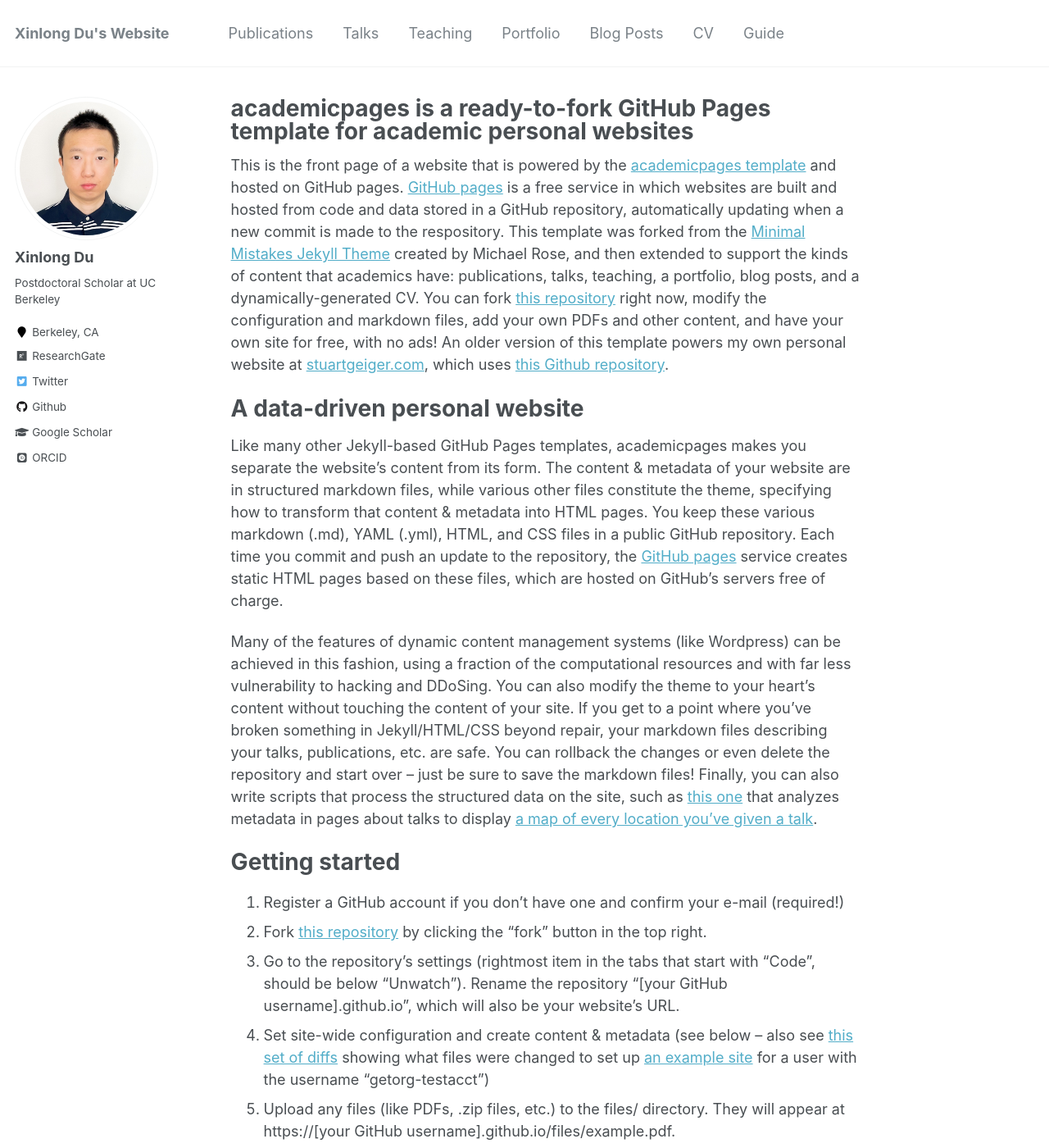
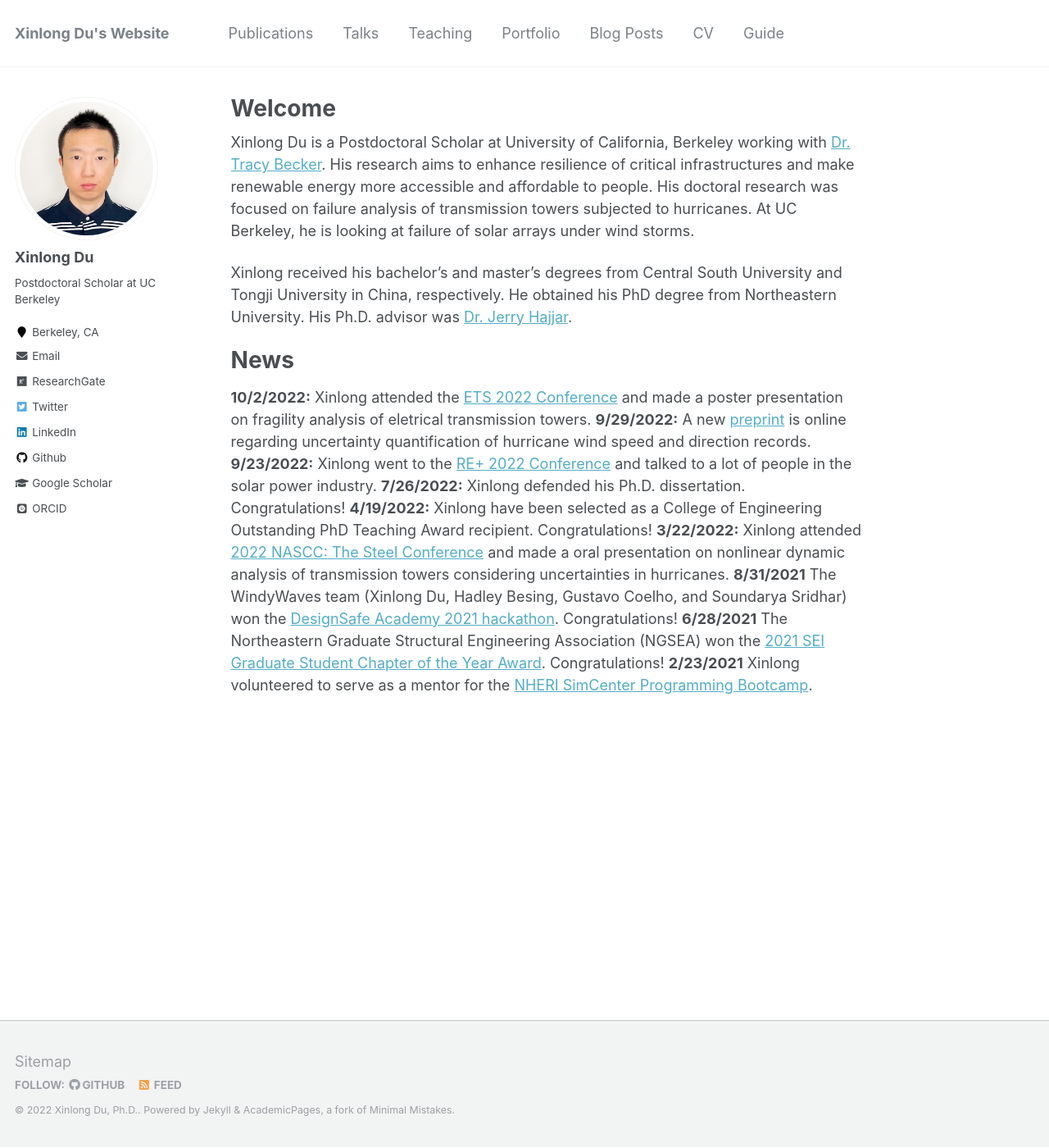
Before and after one commit to xinlong-du/xinlong-du.github.io, a Jekyll site: the page built from _pages/about.md, in a window 1280 px wide and 1400 px high. Shown: the whole window at 82% size. Built offline with Jekyll 4.4.1, drawn with Linux system fonts in a browser that asks for light colours; some web fonts are replaced; some of the changed text lies outside the part shown.

Commit message:
Update profile and the first page

```diff
--- a/_config.yml
+++ b/_config.yml
@@ -9,7 +9,7 @@
 locale                   : "en-US"
 title                    : "Xinlong Du's Website"
 title_separator          : "-"
-name                     : &name "Xinlong Du"
+name                     : &name "Xinlong Du, Ph.D."
 description              : &description "personal description"
 url                      : https://xinlong-du.github.io # the base hostname & protocol for your site e.g. "https://mmistakes.github.io"
 baseurl                  : "" # the subpath of your site, e.g. "/blog"
@@ -81,14 +81,14 @@ analytics:
 # Site Author
 author:
   name             : "Xinlong Du"
-  avatar           : "xinlong.jpg"
+  avatar           : "Xinlong.jpg"
   bio              : "Postdoctoral Scholar at UC Berkeley"
   location         : "Berkeley, CA"
   employer         :
   pubmed           :
   googlescholar    : "https://scholar.google.com/citations?user=n6vCHHMAAAAJ&hl=en"
-  email            :
-  researchgate     :  "https://www.researchgate.net/profile/Xinlong-Du-2"
+  email            : "xinlongdu@berkeley.edu"
+  researchgate     : "https://www.researchgate.net/profile/Xinlong-Du-2"
   uri              :
   bitbucket        :
   codepen          :
@@ -102,7 +102,7 @@ author:
   instagram        :
   impactstory      : #"https://profiles.impactstory.org/u/xxxx-xxxx-xxxx-xxxx"
   lastfm           :
-  linkedin         :
+  linkedin         : "https://www.linkedin.com/in/xinlong-du-a567b1208/"
   orcid            : "http://orcid.org/0000-0001-8928-3630"
   pinterest        :
   soundcloud       :
--- a/_pages/about.md
+++ b/_pages/about.md
@@ -1,6 +1,6 @@
 ---
 permalink: /
-title: "academicpages is a ready-to-fork GitHub Pages template for academic personal websites"
+title: "Welcome"
 excerpt: "About me"
 author_profile: true
 redirect_from:
@@ -8,43 +8,18 @@ redirect_from:
   - /about.html
 ---
 
-This is the front page of a website that is powered by the [academicpages template](https://github.com/academicpages/academicpages.github.io) and hosted on GitHub pages. [GitHub pages](https://pages.github.com) is a free service in which websites are built and hosted from code and data stored in a GitHub repository, automatically updating when a new commit is made to the respository. This template was forked from the [Minimal Mistakes Jekyll Theme](https://mmistakes.github.io/minimal-mistakes/) created by Michael Rose, and then extended to support the kinds of content that academics have: publications, talks, teaching, a portfolio, blog posts, and a dynamically-generated CV. You can fork [this repository](https://github.com/academicpages/academicpages.github.io) right now, modify the configuration and markdown files, add your own PDFs and other content, and have your own site for free, with no ads! An older version of this template powers my own personal website at [stuartgeiger.com](http://stuartgeiger.com), which uses [this Github repository](https://github.com/staeiou/staeiou.github.io).
+Xinlong Du is a Postdoctoral Scholar at University of California, Berkeley working with [Dr. Tracy Becker](https://ce.berkeley.edu/people/faculty/tcbecker). His research aims to enhance resilience of critical infrastructures and make renewable energy more accessible and affordable to people. His doctoral research was focused on failure analysis of transmission towers subjected to hurricanes. At UC Berkeley, he is looking at failure of solar arrays under wind storms.
 
-A data-driven personal website
+Xinlong received his bachelor’s and master’s degrees from Central South University and Tongji University in China, respectively. He obtained his PhD degree from Northeastern University. His Ph.D. advisor was [Dr. Jerry Hajjar](https://coe.northeastern.edu/people/hajjar-jerome/).
+
+News
 ======
-Like many other Jekyll-based GitHub Pages templates, academicpages makes you separate the website's content from its form. The content & metadata of your website are in structured markdown files, while various other files constitute the theme, specifying how to transform that content & metadata into HTML pages. You keep these various markdown (.md), YAML (.yml), HTML, and CSS files in a public GitHub repository. Each time you commit and push an update to the repository, the [GitHub pages](https://pages.github.com/) service creates static HTML pages based on these files, which are hosted on GitHub's servers free of charge.
-
-Many of the features of dynamic content management systems (like Wordpress) can be achieved in this fashion, using a fraction of the computational resources and with far less vulnerability to hacking and DDoSing. You can also modify the theme to your heart's content without touching the content of your site. If you get to a point where you've broken something in Jekyll/HTML/CSS beyond repair, your markdown files describing your talks, publications, etc. are safe. You can rollback the changes or even delete the repository and start over -- just be sure to save the markdown files! Finally, you can also write scripts that process the structured data on the site, such as [this one](https://github.com/academicpages/academicpages.github.io/blob/master/talkmap.ipynb) that analyzes metadata in pages about talks to display [a map of every location you've given a talk](https://academicpages.github.io/talkmap.html).
-
-Getting started
-======
-1. Register a GitHub account if you don't have one and confirm your e-mail (required!)
-1. Fork [this repository](https://github.com/academicpages/academicpages.github.io) by clicking the "fork" button in the top right.
-1. Go to the repository's settings (rightmost item in the tabs that start with "Code", should be below "Unwatch"). Rename the repository "[your GitHub username].github.io", which will also be your website's URL.
-1. Set site-wide configuration and create content & metadata (see below -- also see [this set of diffs](http://archive.is/3TPas) showing what files were changed to set up [an example site](https://getorg-testacct.github.io) for a user with the username "getorg-testacct")
-1. Upload any files (like PDFs, .zip files, etc.) to the files/ directory. They will appear at https://[your GitHub username].github.io/files/example.pdf.
-1. Check status by going to the repository settings, in the "GitHub pages" section
-
-Site-wide configuration
-------
-The main configuration file for the site is in the base directory in [_config.yml](https://github.com/academicpages/academicpages.github.io/blob/master/_config.yml), which defines the content in the sidebars and other site-wide features. You will need to replace the default variables with ones about yourself and your site's github repository. The configuration file for the top menu is in [_data/navigation.yml](https://github.com/academicpages/academicpages.github.io/blob/master/_data/navigation.yml). For example, if you don't have a portfolio or blog posts, you can remove those items from that navigation.yml file to remove them from the header.
-
-Create content & metadata
-------
-For site content, there is one markdown file for each type of content, which are stored in directories like _publications, _talks, _posts, _teaching, or _pages. For example, each talk is a markdown file in the [_talks directory](https://github.com/academicpages/academicpages.github.io/tree/master/_talks). At the top of each markdown file is structured data in YAML about the talk, which the theme will parse to do lots of cool stuff. The same structured data about a talk is used to generate the list of talks on the [Talks page](https://academicpages.github.io/talks), each [individual page](https://academicpages.github.io/talks/2012-03-01-talk-1) for specific talks, the talks section for the [CV page](https://academicpages.github.io/cv), and the [map of places you've given a talk](https://academicpages.github.io/talkmap.html) (if you run this [python file](https://github.com/academicpages/academicpages.github.io/blob/master/talkmap.py) or [Jupyter notebook](https://github.com/academicpages/academicpages.github.io/blob/master/talkmap.ipynb), which creates the HTML for the map based on the contents of the _talks directory).
-
-**Markdown generator**
-
-I have also created [a set of Jupyter notebooks](https://github.com/academicpages/academicpages.github.io/tree/master/markdown_generator
-) that converts a CSV containing structured data about talks or presentations into individual markdown files that will be properly formatted for the academicpages template. The sample CSVs in that directory are the ones I used to create my own personal website at stuartgeiger.com. My usual workflow is that I keep a spreadsheet of my publications and talks, then run the code in these notebooks to generate the markdown files, then commit and push them to the GitHub repository.
-
-How to edit your site's GitHub repository
-------
-Many people use a git client to create files on their local computer and then push them to GitHub's servers. If you are not familiar with git, you can directly edit these configuration and markdown files directly in the github.com interface. Navigate to a file (like [this one](https://github.com/academicpages/academicpages.github.io/blob/master/_talks/2012-03-01-talk-1.md) and click the pencil icon in the top right of the content preview (to the right of the "Raw | Blame | History" buttons). You can delete a file by clicking the trashcan icon to the right of the pencil icon. You can also create new files or upload files by navigating to a directory and clicking the "Create new file" or "Upload files" buttons.
-
-Example: editing a markdown file for a talk
-![Editing a markdown file for a talk](/images/editing-talk.png)
-
-For more info
-------
-More info about configuring academicpages can be found in [the guide](https://academicpages.github.io/markdown/). The [guides for the Minimal Mistakes theme](https://mmistakes.github.io/minimal-mistakes/docs/configuration/) (which this theme was forked from) might also be helpful.
+**10/2/2022:** Xinlong attended the [ETS 2022 Conference](https://www.etsconference.org/) and made a poster presentation on fragility analysis of eletrical transmission towers.
+**9/29/2022:** A new [preprint](https://engrxiv.org/preprint/view/2572) is online regarding uncertainty quantification of hurricane wind speed and direction records.
+**9/23/2022:** Xinlong went to the [RE+ 2022 Conference](https://www.re-plus.com/) and talked to a lot of people in the solar power industry.
+**7/26/2022:** Xinlong defended his Ph.D. dissertation. Congratulations!
+**4/19/2022:** Xinlong have been selected as a College of Engineering Outstanding PhD Teaching Award recipient. Congratulations!
+**3/22/2022:** Xinlong attended [2022 NASCC: The Steel Conference](https://www.nascc.aisc.org/) and made a oral presentation on nonlinear dynamic analysis of transmission towers considering uncertainties in hurricanes.
+**8/31/2021** The WindyWaves team (Xinlong Du, Hadley Besing, Gustavo Coelho, and Soundarya Sridhar) won the [DesignSafe Academy 2021 hackathon](https://www.designsafe-ci.org/community/news/2021/august/designsafe-academy-2021-builds-technical-skills-and-excitement/). Congratulations!
+**6/28/2021** The Northeastern Graduate Structural Engineering Association (NGSEA) won the [2021 SEI Graduate Student Chapter of the Year Award](https://www.bsces.org/news/org/ngsea-wins-the-2021-sei-graduate-student-chapter-of-the-year-award-3767). Congratulations!
+**2/23/2021** Xinlong volunteered to serve as a mentor for the [NHERI SimCenter Programming Bootcamp](https://simcenter.designsafe-ci.org/news/2021/february/nheri-features-simcenter-programming-bootcamps/).
```
